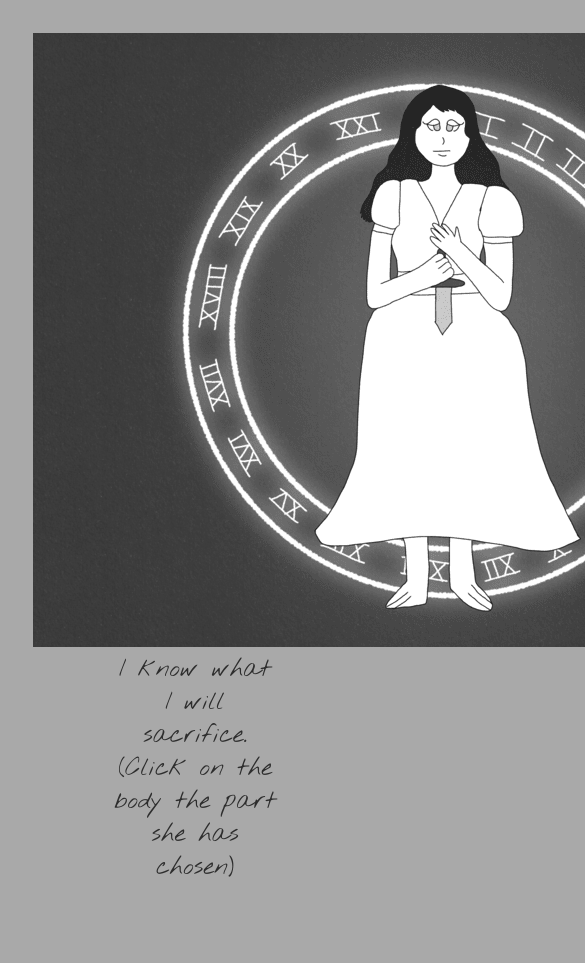
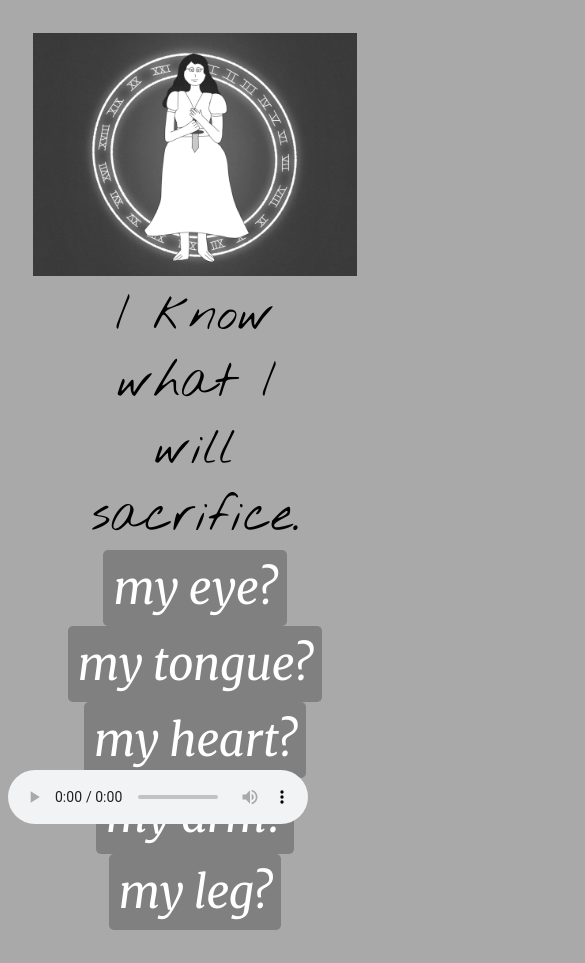
Before and after one commit to rochellew23/rw-project-1, a plain HTML site: page choice.html in a window 390 px wide. Shown: the top 963 px of the page, 585 px wide, since content can reach past the window. Before the commit the page ends 917 px from the top, so only its background shows below. Drawn offline with nearby package versions, Linux system fonts and the light colour scheme.

Commit message:
added audio controls

```diff
--- a/choice.html
+++ b/choice.html
@@ -21,8 +21,18 @@
                 <area target="" alt="leg" id="leg" title="my leg?" onclick="wrongChoice('leg')" href="#" coords="411,503,454,577" shape="rect"></area>
             </map>
             <div class="choiceText">
-                <p><span id="turnRed">I know what I will sacrifice.</span> <br>(Click on the body the part she has chosen)</p>
+                <p><span id="turnRed">I know what I will sacrifice.</span> <br><span class="mobileText">(Click on the body the part she has chosen)</span></p>
+                <div class="mobileButton-flex">
+                    <button><a href="ending.html">my eye?</a></button>
+                    <button onclick="wrongChoice('mouth')">my tongue?</button>
+                    <button onclick="wrongChoice('heart')">my heart?</button>
+                    <button onclick="wrongChoice('arm')">my arm?</button>
+                    <button onclick="wrongChoice('leg')">my leg?</button>
+                </div>
             </div>
+        </div>
+        <div class="audioControls">
+            <audio src="assets/sounds/the_shifting_mound_v.ogg" controls></audio>
         </div>
 
         <script src="script.js"></script>
--- a/script.js
+++ b/script.js
@@ -1,13 +1,13 @@
 document.addEventListener("DOMContentLoaded", (event) => {
     gsap.registerPlugin(ScrollTrigger, TextPlugin)
-    const bgm2 = new Audio('assets/sounds/the_shifting_mound_v.ogg');
     // choice page animations
-    let choiceAnime=gsap.timeline({delay:2, onStart: ()=>{bgm2.play()},})
+    let choiceAnime = gsap.timeline({ delay: 1.5, onStart: playBGM2()})
     choiceAnime.from('#choiceImage', { opacity: 0, duration: 3 })
-    .from('.choiceText', {
-        opacity:0,
-        duration:1,})
-    .to('#turnRed', {color:'#800000', duration:1});
+        .from('.choiceText', {
+            opacity: 0,
+            duration: 1,
+        })
+        .to('#turnRed', { color: '#800000', duration: 1 });
 
     //start page animation timeline
     let titleAnime = gsap.timeline({ delay: 1.5, });
@@ -18,7 +18,7 @@ document.addEventListener("DOMContentLoaded", (event) => {
     })
         .to('#intro', {
             duration: 3,
-            text: "What would you sacrifice for power?",
+            text: "What would you do for power?",
             ease: "steps(20)",
         })
         .from('#startButton', {
@@ -83,16 +83,6 @@ function wrongChoice(keyword) {
     }
 }
 
-//play bg music
-const musicPlay1 = document.getElementById("startBGM1");
-const musicPlay3 = document.getElementById("startBGM3");
-const bgm1 = new Audio('assets/sounds/The-Shifting-Mound_(Movement-II)_Brandon-Boone.ogg');
-//const bgm2 = new Audio('assets/sounds/the_shifting_mound_v.ogg');
-const bgm3 = new Audio('assets/sounds/reborn.ogg');
-
-musicPlay1.addEventListener("click", () => { bgm1.play() })
-musicPlay3.addEventListener("click", () => { bgm3.play() })
-
 // page turn sound effect
 const page = new Audio('assets/sounds/pageturn.ogg');
 const story = document.querySelectorAll(".storyButtons");
--- a/witch.css
+++ b/witch.css
@@ -94,3 +94,44 @@ a:hover{
     font-size: 2rem;
     margin-bottom: 30px;
 }
+
+.mobileButton{
+    display: none;
+    margin-left: auto;
+    margin-right: auto;
+    margin-top: 45px;
+}
+
+.mobileButton-flex{
+    display: none;
+}
+
+.audioControls{
+    position: fixed;
+    bottom: 0;
+}
+
+
+/*small screen size*/
+@media (max-width: 1000px){
+    html{
+        font-size: 50px;
+    }
+    p{
+        margin: 2% 10% 0%;
+    }
+    img {
+        width: 100%;
+    }
+    .mobileText{
+        display: none;
+    }
+    .mobileButton{
+        display: block;
+    }
+    .mobileButton-flex{
+    display: flex;
+    justify-content:space-evenly;
+    flex-wrap: wrap;
+    }
+}
```
Also changed, not shown: ending.html (+3 -2 lines), story.html (+6 -2 lines).
